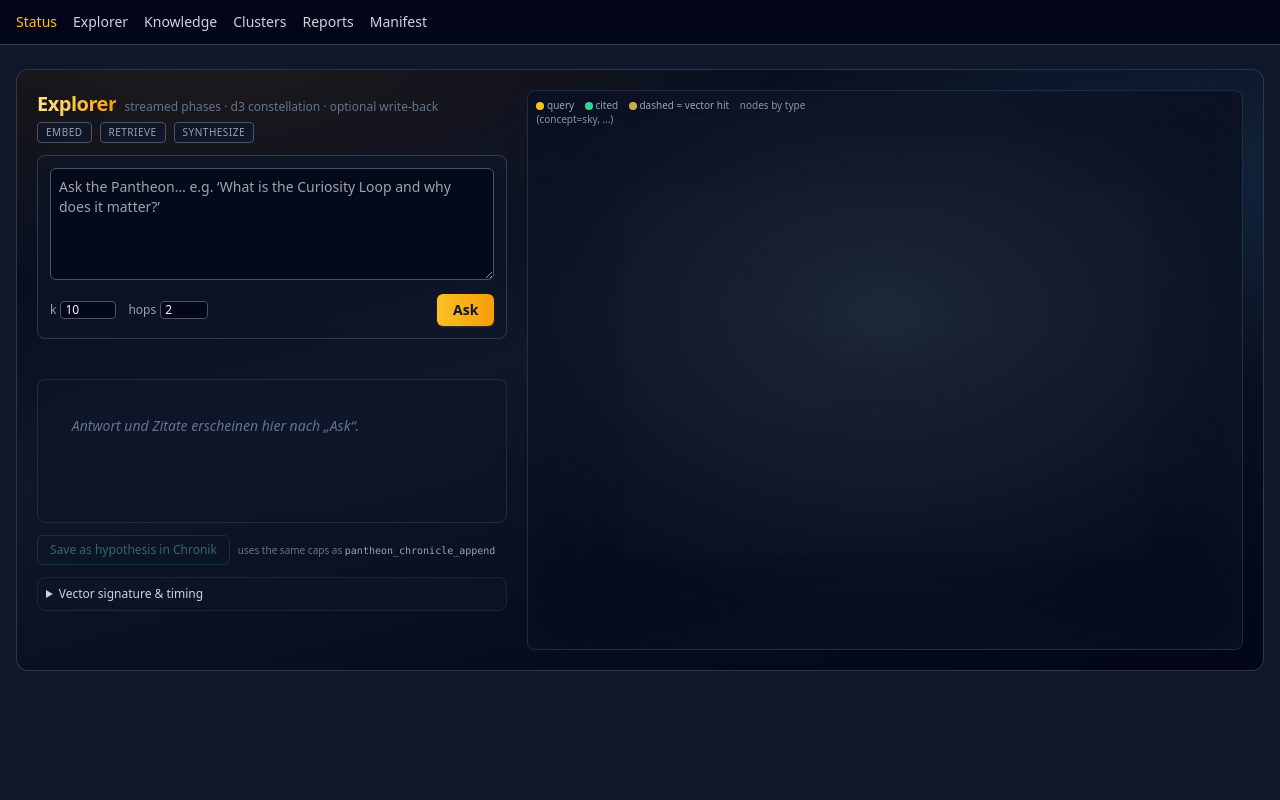
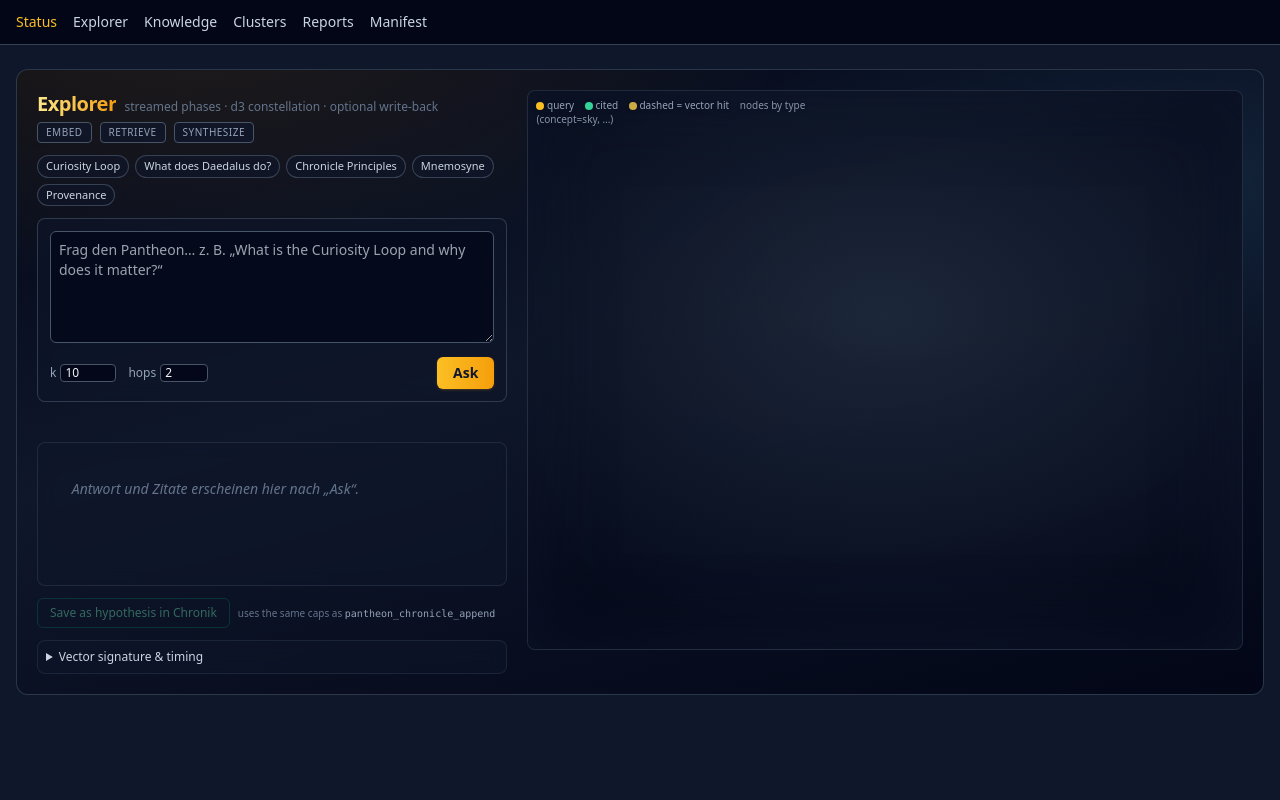
Before and after one commit to theogony-project/theogony, a Python web app: template src/theogony/cockpit/templates/explorer.html in a window 1280 px wide. Run offline with Jinja, Linux system fonts and the light colour scheme; the template is opened without the code that fills it, so the values that code supplies are empty; some libraries are stand-ins or nearby versions.

Commit message:
feat(cockpit): standalone uses real BGE + offline citations
Replaces the constant 4-dim TinyEmbedder with the real
LocalSentenceTransformerEmbedder (BGE-small) so the bundled
pantheon_self seed (already 384-dim BGE) is queryable by meaning.
Sets llm.provider=stub so build_synthesizer picks
OfflineAnswerSynthesizer — the answer panel now shows real
citation-anchored snippets instead of a stub placeholder.

Explorer UI: example-question pills, friendlier provider banner
(offline vs LLM), clickable AKA citation chips, AKA links inside
the answer text. synthesis_meta gains mode and llm_provider.

Made-with: Cursor

```diff
--- a/src/theogony/cockpit/explorer.py
+++ b/src/theogony/cockpit/explorer.py
@@ -221,8 +221,11 @@ async def run_explorer_query(
         "nodes_per_hop": report.multi_hop.nodes_per_hop,
     }
     synth_llm = llm_eff
+    is_stub = isinstance(synth_llm, StubLLMProvider) or settings.llm.provider == "stub"
     synthesis_meta: dict[str, Any] = {
-        "stub_llm": isinstance(synth_llm, StubLLMProvider),
+        "stub_llm": is_stub,
+        "mode": "offline_citations" if is_stub else "llm_prose",
+        "llm_provider": settings.llm.provider,
         "llm_model_id": getattr(synth_llm, "model_id", None) or (settings.llm.model_id or ""),
     }
     return {
--- a/src/theogony/cockpit/static/js/explorer.js
+++ b/src/theogony/cockpit/static/js/explorer.js
@@ -295,10 +295,61 @@
   }
 
   function escapeHtml(s) {
-    return s
+    return String(s)
       .replace(/&/g, "&amp;")
       .replace(/</g, "&lt;")
       .replace(/>/g, "&gt;");
+  }
+
+  function nodeHref(id) {
+    return `/cockpit/browser/node/${encodeURIComponent(id)}`;
+  }
+
+  function renderAnswerProse(text) {
+    if (!text) {
+      return "<span class='text-slate-500 italic'>(kein Antworttext)</span>";
+    }
+    const lines = text.split("\n");
+    const html = lines
+      .map((raw) => {
+        const safe = escapeHtml(raw);
+        const linked = safe.replace(
+          /\[(AKA-[A-Za-z0-9]+)\]/g,
+          (_m, id) =>
+            `<a href="${nodeHref(id)}" target="_blank" rel="noopener" class="text-amber-300 hover:text-amber-200 underline decoration-dotted">[${id}]</a>`,
+        );
+        if (raw.startsWith("- ")) {
+          return `<li class="ml-4 list-disc text-slate-200">${linked.slice(2)}</li>`;
+        }
+        if (raw.trim() === "") return "<div class='h-2'></div>";
+        return `<div>${linked}</div>`;
+      })
+      .join("");
+    return `<div class="space-y-1">${html}</div>`;
+  }
+
+  function renderCitationChips(payload) {
+    const cited = payload.answer.cited_node_ids || [];
+    if (!cited.length) return "";
+    const byId = new Map((payload.constellation.nodes || []).map((n) => [n.id, n]));
+    const chips = cited
+      .map((id) => {
+        const n = byId.get(id);
+        const label = n ? n.label : id;
+        return `<a href="${nodeHref(id)}" target="_blank" rel="noopener"
+                  class="inline-flex items-center gap-1 px-2 py-0.5 rounded-full
+                         border border-emerald-500/40 bg-emerald-950/30 text-emerald-200
+                         hover:border-emerald-300 hover:text-emerald-100 transition text-[11px]"
+                  title="${escapeHtml(id)}">
+                  <span class="w-1.5 h-1.5 rounded-full bg-emerald-400"></span>
+                  ${escapeHtml(label.length > 48 ? label.slice(0, 47) + "…" : label)}
+                </a>`;
+      })
+      .join("");
+    return `<div class="mt-3 pt-2 border-t border-slate-700/50">
+              <div class="text-[10px] uppercase tracking-wider text-slate-500 mb-1.5">Zitate</div>
+              <div class="flex flex-wrap gap-1.5">${chips}</div>
+            </div>`;
   }
 
   function renderRetrievalHopNote(retrieval) {
@@ -339,28 +390,32 @@
       "ok"
     );
     const meta = payload.synthesis_meta || {};
-    const stubBanner =
-      meta.stub_llm === true
-        ? `<div class="mb-2 rounded border border-amber-600/45 bg-amber-950/35 px-2 py-1.5 text-xs text-amber-100/95 leading-snug">
-             <strong>Stub-Synthesizer</strong> — der Absatz unten ist nur ein Platzhalter, keine recherchierte Antwort.
-             Für echte Antworten: <code class="text-amber-200/90">theogony serve</code> mit konfiguriertem LLM (nicht <code class="text-amber-200/90">cockpit serve</code>).
-           </div>`
-        : "";
+    const isOffline = meta.mode === "offline_citations" || meta.stub_llm === true;
+    const banner = isOffline
+      ? `<div class="mb-2 rounded border border-sky-600/40 bg-sky-950/35 px-2 py-1.5 text-xs text-sky-100/95 leading-snug">
+           <strong>Offline-Antwort</strong> — Zitate sind echte Vektor-Treffer im Chronik-Seed.
+           Für freie LLM-Prosa: <code class="text-sky-200/90">theogony serve</code> mit konfiguriertem Provider
+           (nicht <code class="text-sky-200/90">cockpit serve</code>).
+         </div>`
+      : `<div class="mb-2 rounded border border-emerald-600/45 bg-emerald-950/30 px-2 py-1.5 text-xs text-emerald-100/95 leading-snug">
+           <strong>LLM-Synthese</strong> — Provider <code class="text-emerald-200/90">${escapeHtml(meta.llm_provider || "?")}</code>
+           ${meta.llm_model_id ? `· <code class="text-emerald-200/90">${escapeHtml(meta.llm_model_id)}</code>` : ""}
+         </div>`;
     const gaps =
       payload.constellation.gaps && payload.constellation.gaps.length
         ? `<div class="text-amber-300/90 text-xs mb-2">gaps: ${payload.constellation.gaps.join(", ")}</div>`
         : "";
     const hopNote = payload.retrieval ? renderRetrievalHopNote(payload.retrieval) : "";
-    const prose = payload.answer.text
-      ? escapeHtml(payload.answer.text)
-      : "<span class='text-slate-500 italic'>(kein Antworttext)</span>";
+    const proseHtml = renderAnswerProse(payload.answer.text || "");
+    const chips = renderCitationChips(payload);
     answerEl.innerHTML =
-      stubBanner +
+      banner +
       hopNote +
       gaps +
       `<div class="mt-2 border-t border-slate-600/45 pt-2">` +
       `<div class="text-[10px] uppercase tracking-wider text-slate-500 mb-1">Antwort (Synthese)</div>` +
-      `<div class="text-slate-100 text-sm">${prose}</div>` +
+      `<div class="text-slate-100 text-sm">${proseHtml}</div>` +
+      chips +
       `</div>`;
     renderVector(payload.query_embedding_preview);
     renderTiming(payload.timing_ms, payload.retrieval);
@@ -497,4 +552,14 @@
 
   form.addEventListener("submit", ask);
   if (saveBtn) saveBtn.addEventListener("click", saveHypothesis);
+
+  document.querySelectorAll("#explorer-examples .explorer-example").forEach((btn) => {
+    btn.addEventListener("click", () => {
+      const q = btn.getAttribute("data-q") || "";
+      if (!q) return;
+      qEl.value = q;
+      qEl.focus();
+      form.requestSubmit();
+    });
+  });
 })();
--- a/src/theogony/cockpit/templates/explorer.html
+++ b/src/theogony/cockpit/templates/explorer.html
@@ -23,11 +23,34 @@
       </div>
     </header>
 
+    <div id="explorer-examples" class="flex flex-wrap gap-1.5 text-[11px]">
+      <button type="button" data-q="What is the Curiosity Loop and why does it matter?"
+        class="explorer-example px-2 py-0.5 rounded-full border border-slate-600/70 bg-slate-900/60 text-slate-300 hover:border-amber-400/60 hover:text-amber-200 transition">
+        Curiosity Loop
+      </button>
+      <button type="button" data-q="What does Daedalus do?"
+        class="explorer-example px-2 py-0.5 rounded-full border border-slate-600/70 bg-slate-900/60 text-slate-300 hover:border-amber-400/60 hover:text-amber-200 transition">
+        What does Daedalus do?
+      </button>
+      <button type="button" data-q="What are the Chronicle Principles?"
+        class="explorer-example px-2 py-0.5 rounded-full border border-slate-600/70 bg-slate-900/60 text-slate-300 hover:border-amber-400/60 hover:text-amber-200 transition">
+        Chronicle Principles
+      </button>
+      <button type="button" data-q="How does Mnemosyne classify queries?"
+        class="explorer-example px-2 py-0.5 rounded-full border border-slate-600/70 bg-slate-900/60 text-slate-300 hover:border-amber-400/60 hover:text-amber-200 transition">
+        Mnemosyne
+      </button>
+      <button type="button" data-q="Why is provenance central to Theogony?"
+        class="explorer-example px-2 py-0.5 rounded-full border border-slate-600/70 bg-slate-900/60 text-slate-300 hover:border-amber-400/60 hover:text-amber-200 transition">
+        Provenance
+      </button>
+    </div>
+
     <form id="explorer-form" class="explorer-glass rounded-lg border border-slate-600/60 p-3 space-y-2">
       <textarea id="explorer-q"
         class="w-full h-28 bg-slate-950/70 border border-slate-600 rounded-md p-2 text-sm text-slate-100
                focus:outline-none focus:ring-1 focus:ring-amber-400/70 focus:border-amber-400/50"
-        placeholder="Ask the Pantheon… e.g. ‘What is the Curiosity Loop and why does it matter?’"
+        placeholder="Frag den Pantheon… z. B. „What is the Curiosity Loop and why does it matter?“"
         maxlength="1000"></textarea>
       <div class="flex flex-wrap items-center gap-3 text-xs text-slate-400">
         <label class="flex items-center gap-1">k
```
Also changed, not shown: src/theogony/cockpit/standalone_app.py (+47 -10 lines).
